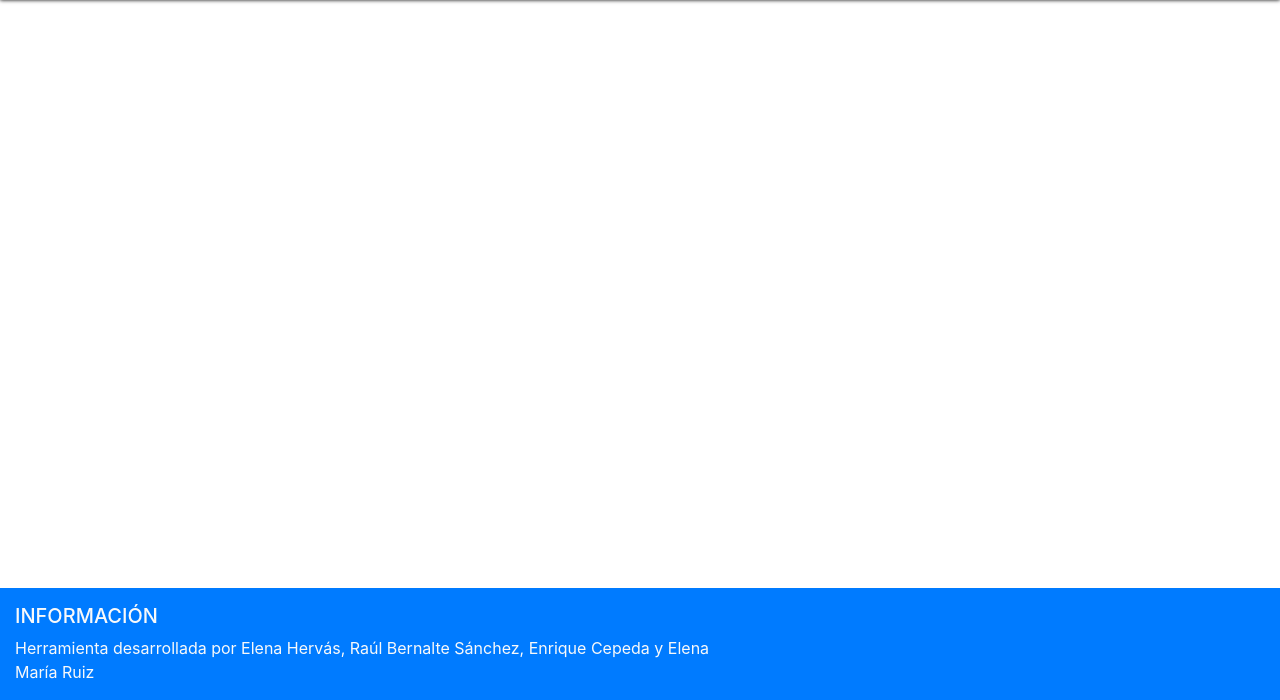
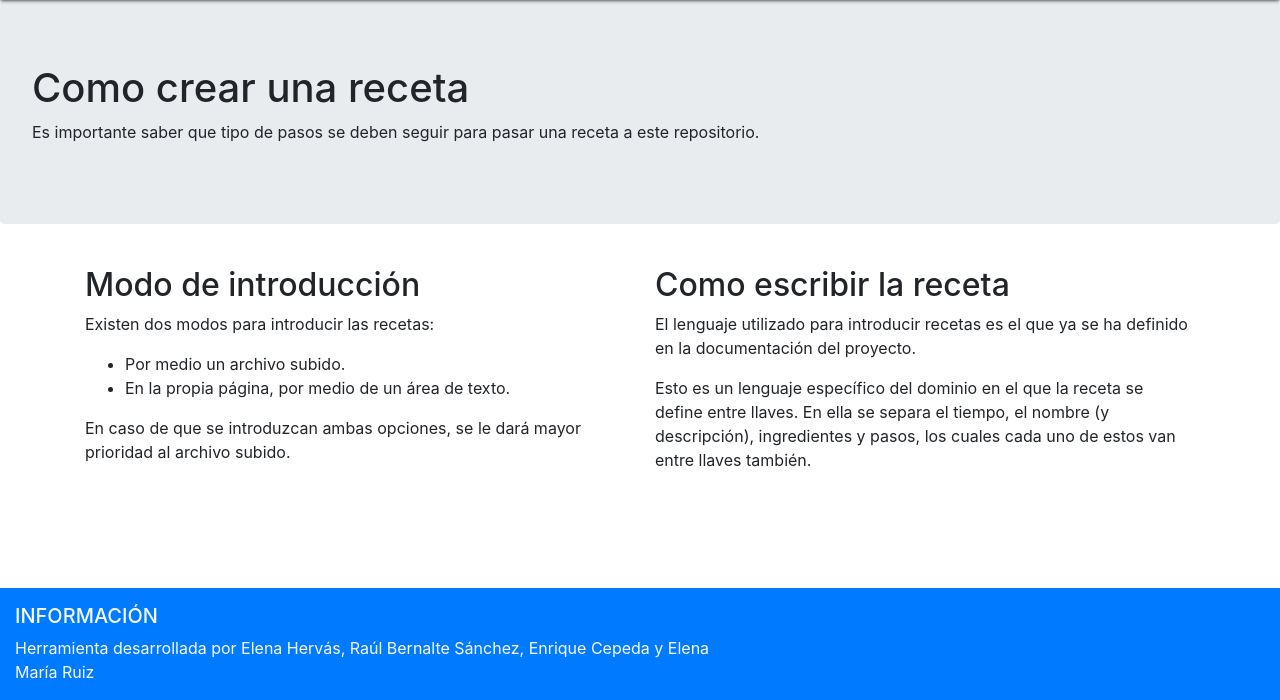
Before and after one commit to raulbs7/Gachaneitor_Backend, a Django app: page /howto/ in a window 1280 px wide. Shown: the part 100-800 px from the top of the page. Run offline with Django 3.2, Linux system fonts and the light colour scheme; some libraries are stand-ins or nearby versions.

Commit message:
Como escribir receta primer boceto

```diff
--- a/gachaneitor/web/antlr/GachaneitorErrorListener.py
+++ b/gachaneitor/web/antlr/GachaneitorErrorListener.py
@@ -1,8 +1,9 @@
 from antlr4.error.ErrorListener import ErrorListener
 from textblob import TextBlob
+
 
 class GachaneitorErrorListener(ErrorListener):
 
     def syntaxError(self, recognizer, offendingSymbol, line, column, msg, e):
         mensaje = str(TextBlob(msg).translate(to='es'))
-        raise Exception("Linea: " + str(line) + ", columna: " + str(column) + ". " + mensaje.capitalize() )
+        raise Exception("Linea: " + str(line) + ", columna: " + str(column) + ". " + mensaje.capitalize())
--- a/gachaneitor/web/templates/web/howto.html
+++ b/gachaneitor/web/templates/web/howto.html
@@ -33,7 +33,31 @@
         </div>
     </nav>
 
-
+    <div class="jumbotron">
+        <div classs="container">
+            <h1>Como crear una receta</h1>
+            <p>Es importante saber que tipo de pasos se deben seguir para pasar una receta a este repositorio.</p>
+        </div>
+    </div>
+    <div class="container">
+        <div class="row">
+            <div class="col-md-6">
+                <h2>Modo de introducción</h2>
+                <p>Existen dos modos para introducir las recetas:</p>
+                <ul>
+                    <li>Por medio un archivo subido.</li>
+                    <li>En la propia página, por medio de un área de texto.</li>
+                </ul>
+                <p>En caso de que se introduzcan ambas opciones, se le dará mayor prioridad al archivo subido.</p>
+            </div>
+            <div class="col-md-6">
+                <h2>Como escribir la receta</h2>
+                <p>El lenguaje utilizado para introducir recetas es el que ya se ha definido en la documentación del proyecto.</p>
+                <p>Esto es un lenguaje específico del dominio en el que la receta se define entre llaves. En ella se separa el tiempo, el nombre (y descripción),
+                    ingredientes y pasos, los cuales cada uno de estos van entre llaves también.</p>
+            </div>
+        </div>
+    </div>
 
     <!-- Footer -->
     <footer class="mt-auto font-small pt-4">
```
